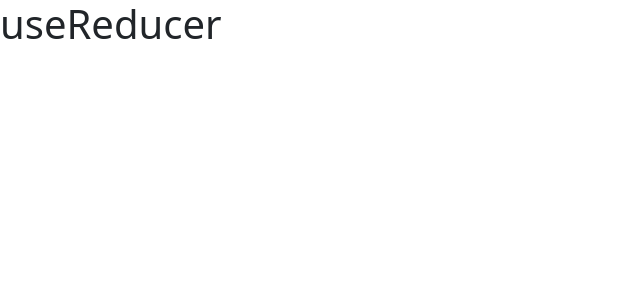
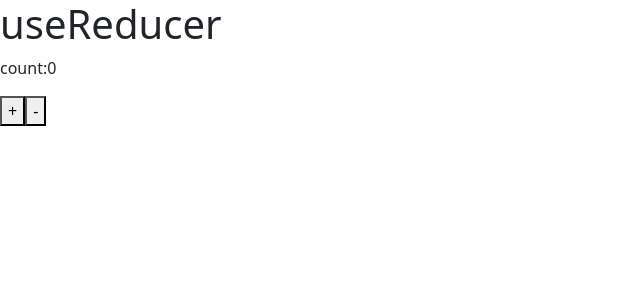
Before and after one commit to amber022834/my-react-demo, a React (Vite) app: page / in a window 1280 px wide. Shown: the top 300 px of the page, without its empty margins (0-640 px from the left). Built offline with nearby package versions, Linux system fonts and the light colour scheme.

Commit message:
購物車

```diff
--- a/src/0527/App.jsx
+++ b/src/0527/App.jsx
@@ -1,8 +1,9 @@
-
+import Reducer from "./component/reducer"
 export default function App(){
     return(
         <>
         <h1>useReducer</h1>
+        <Reducer/>
         </>
     )
 }
--- a/src/0527/component/Reducer.jsx
+++ b/src/0527/component/Reducer.jsx
@@ -1,9 +1,29 @@
+import { useReducer } from "react"
+
 export default function Reducer() {
+    //設定預設值
+    const initialState = 0;
+
+    //改變state函式
+    const reducer = (state, action) => {
+        switch (action) {
+            case 'add':
+                return state + 1;
+
+            case 'sub':
+                return state-1
+            default:
+                return state;
+        }
+    }
+
+    const [count, dispatch] = useReducer(reducer, initialState);
     return (
         <>
             <div>
-                <p>count:{1}</p>
-
+                <p>count:{count}</p>
+                <button onClick={() => dispatch('add')}>+</button>
+                <button onClick={() => dispatch('sub')}>-</button>
             </div>
         </>
     )
```
